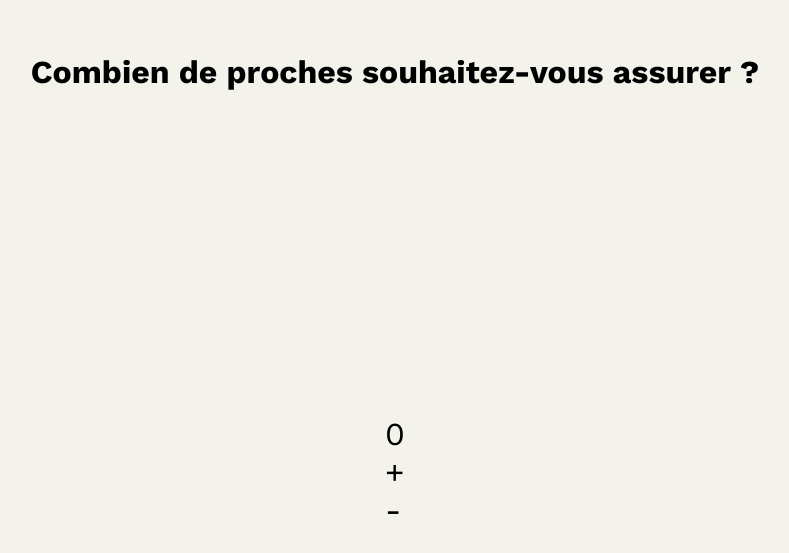
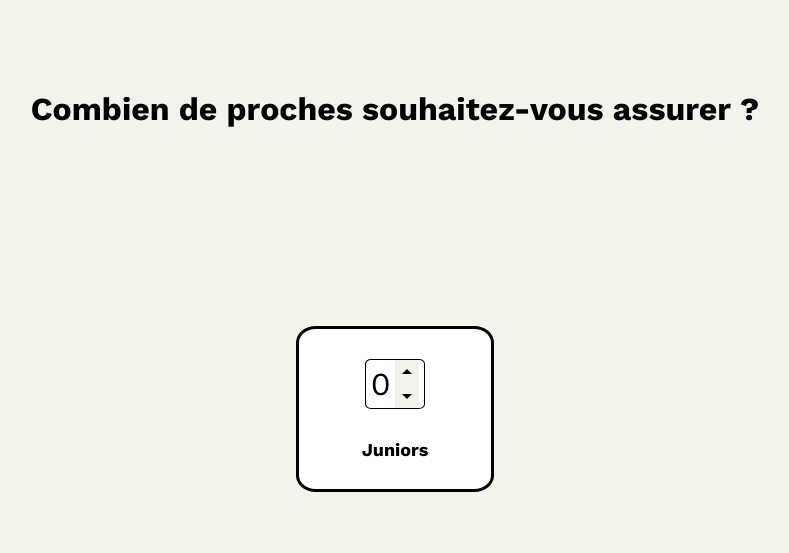
Before and after one commit to WildCodeSchool/paris-0921-project3-my-singa-assurance, a React (Vite) app: page /offer in a window 1280 px wide. Shown: the part 109-662 px from the top of the page, without its empty margins (245-1034 px from the left). Built offline with nearby package versions, Linux system fonts and the light colour scheme.

Commit message:
Work in Progress Counter CSS

```diff
--- a/src/components/Offer.jsx
+++ b/src/components/Offer.jsx
@@ -1,17 +1,29 @@
 import React, { useState } from 'react';
+
+import ArrowDropUpIcon from '@material-ui/icons/ArrowDropUp';
+import ArrowDropDownIcon from '@material-ui/icons/ArrowDropDown';
 
 import style from './style/Offer.module.scss';
 
 function Offer() {
   const [juniorCount, setJuniorCount] = useState(0);
 
+  localStorage.setItem('JuniorCount', juniorCount);
+
   return (
     <div className={style.mainOfferContainer}>
       <h1>Combien de proches souhaitez-vous assurer ?</h1>
-      <div>
-        <div>{juniorCount < 0 ? setJuniorCount(0) : juniorCount}</div>
-        <div onClick={() => setJuniorCount(juniorCount + 1)}>+</div>
-        <div onClick={() => setJuniorCount(juniorCount - 1)}>-</div>
+      <div className={style.countersMainContainer}>
+        <div className={style.ageCounterMainContainer}>
+          <div className={style.ageCounter}>
+            <div>{juniorCount < 0 ? setJuniorCount(0) : juniorCount}</div>
+            <div className={style.arrowBtn}>
+              <ArrowDropUpIcon onClick={() => setJuniorCount(juniorCount + 1)} />
+              <ArrowDropDownIcon onClick={() => setJuniorCount(juniorCount - 1)} />
+            </div>
+          </div>
+          <div className={style.ageCounterTitle}>Juniors</div>
+        </div>
       </div>
     </div>
   );
--- a/src/components/style/Offer.module.scss
+++ b/src/components/style/Offer.module.scss
@@ -4,8 +4,46 @@
   align-items: center;
   font-family: 'Work Sans', sans-serif;
   height: 100vh;
-  justify-content: space-around;
-  div {
+  justify-content: space-evenly;
+  .countersMainContainer {
     font-size: xx-large;
+    display: flex;
+    justify-content: space-around;
+    width: 50vw;
+    .ageCounterMainContainer {
+      background-color: white;
+      width: 15vw;
+      border: solid black;
+      border-radius: 10%;
+      overflow: hidden;
+      height: 20vh;
+      display: flex;
+      flex-direction: column;
+      justify-content: space-evenly;
+      align-items: center;
+      .ageCounter {
+        background-color: inherit;
+        width: 30%;
+        border: solid black 1px;
+        border-radius: inherit;
+        overflow: hidden;
+        display: flex;
+        height: 6vh;
+        justify-content: space-evenly;
+        align-items: center;
+        .arrowBtn {
+          display: flex;
+          flex-direction: column;
+        }
+        div {
+          background-color: inherit;
+        }
+      }
+      .ageCounterTitle {
+        font-weight: bold;
+        font-size: large;
+        background-color: inherit;
+      }
+    }
   }
 }
```
